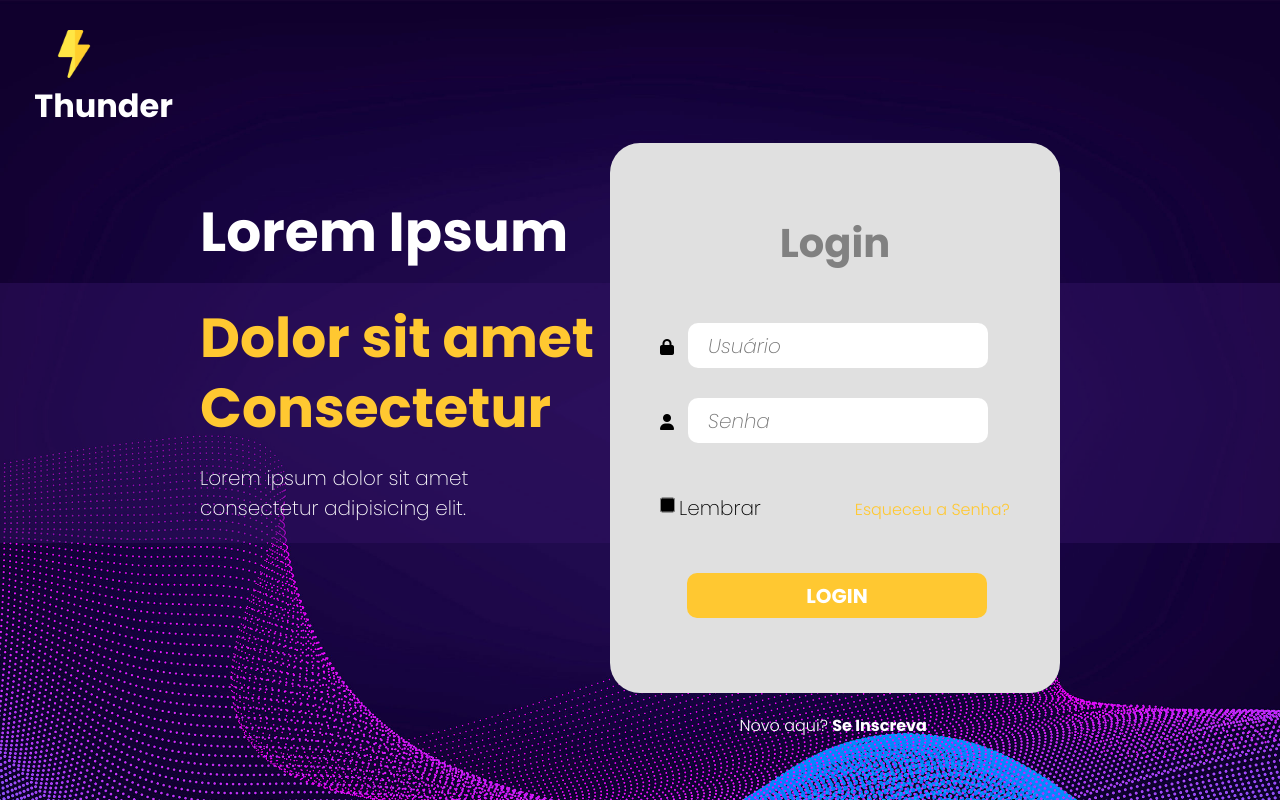
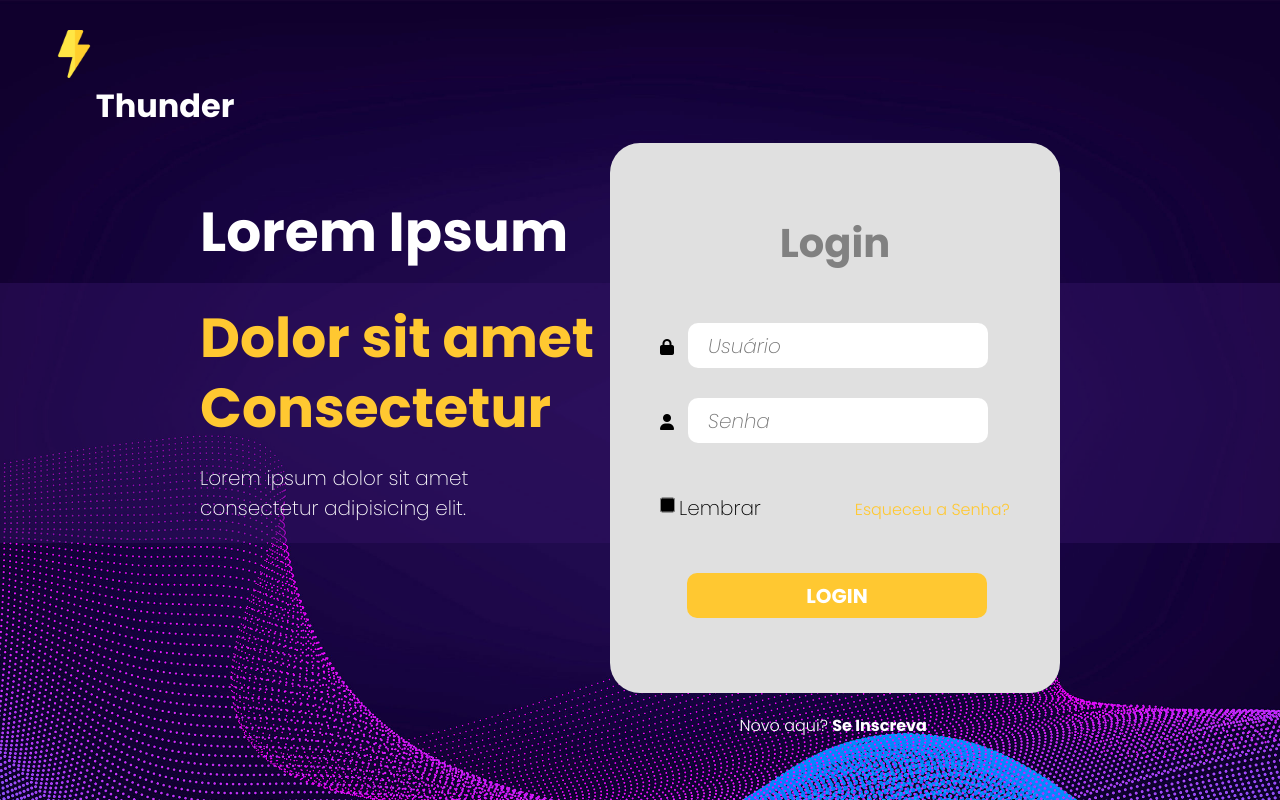
Before and after one commit to magdiel399/Login, a plain HTML site: page index.html in a window 1280 px wide. Drawn offline with Linux system fonts and the light colour scheme.

Commit message:
Update style.css

```diff
--- a/style.css
+++ b/style.css
@@ -27,8 +27,8 @@ header{
 }
 .logo h1{
     float: right;
-    padding-right: 90%;
-    color: #ffffff;;
+    padding-right: 85%;
+    color: #ffffff;
     font-family: 'Poppins', Arial, Helvetica, sans-serif;
     font-weight: 600;
 }
```
